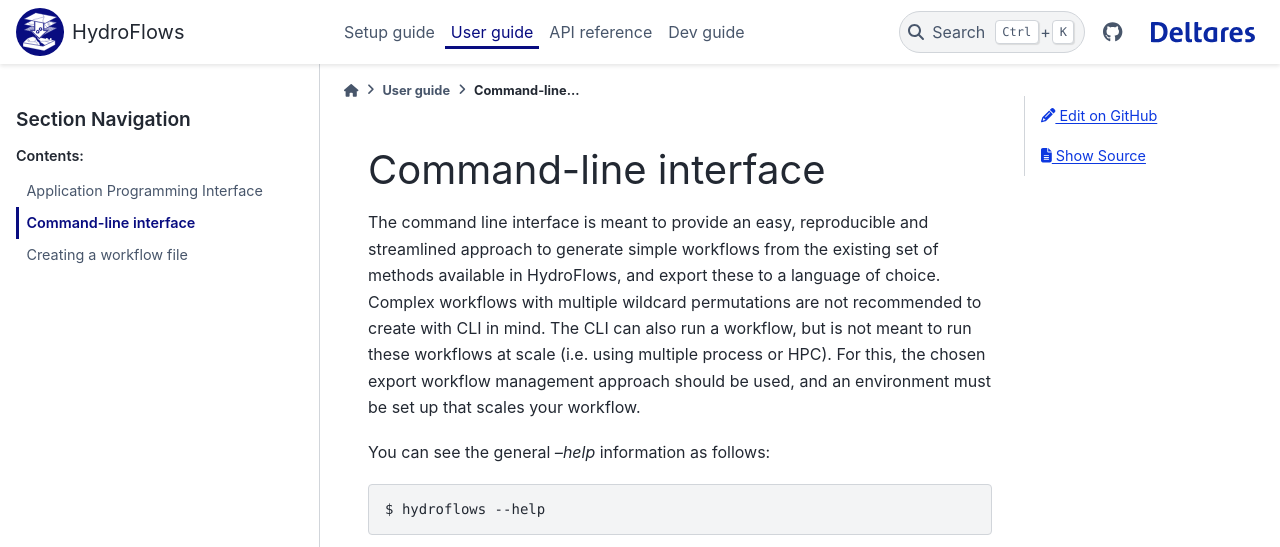
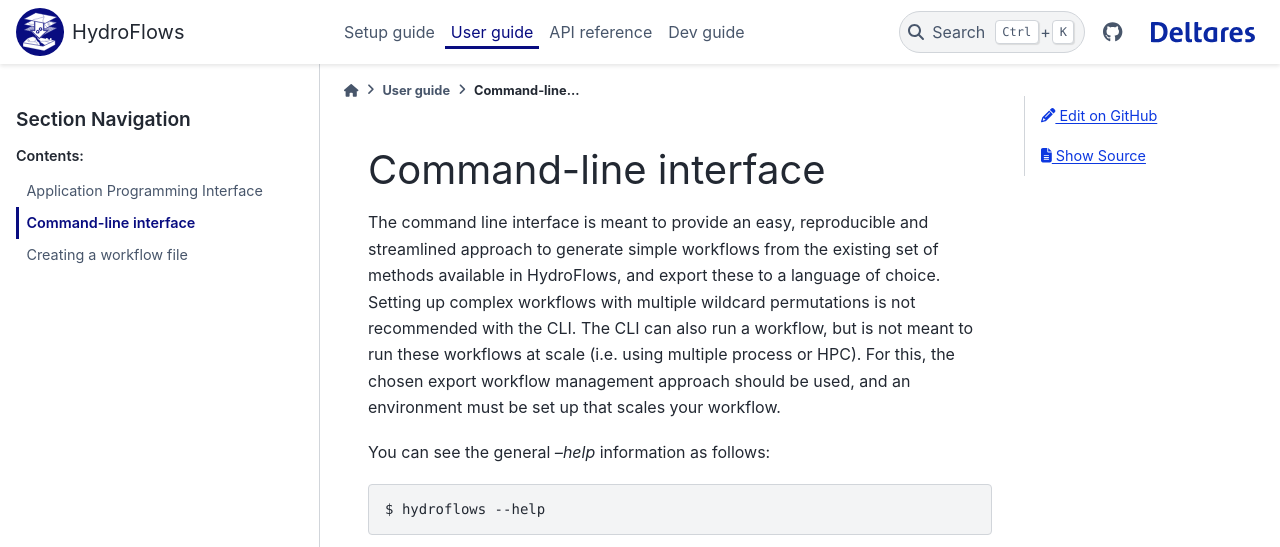
Before and after one commit to Deltares-research/HydroFlows, a Sphinx documentation site: the page built from docs/user_guide/cli.rst, in a window 1280 px wide, cut to the strip 0-547 px from the top of the page. Built offline with Sphinx 7.4.7 and the PyData theme 0.15.4, drawn with Linux system fonts in a browser that asks for light colours.

Commit message:
sentence corrected #170
Co-authored-by: Tjalling-dejong <93266159+Tjalling-dejong@users.noreply.github.com>

```diff
--- a/docs/user_guide/cli.rst
+++ b/docs/user_guide/cli.rst
@@ -5,7 +5,7 @@ Command-line interface
 
 The command line interface is meant to provide an easy, reproducible and streamlined approach to generate
 simple workflows from the existing set of methods available in HydroFlows, and export these to a language of choice.
-Complex workflows with multiple wildcard permutations are not recommended to create with CLI in mind.
+Setting up complex workflows with multiple wildcard permutations is not recommended with the CLI.
 The CLI can also run a workflow, but is not meant to run these workflows at scale (i.e. using multiple process or HPC).
 For this, the chosen export workflow management approach should be used, and an environment must be set up that
 scales your workflow.
```
